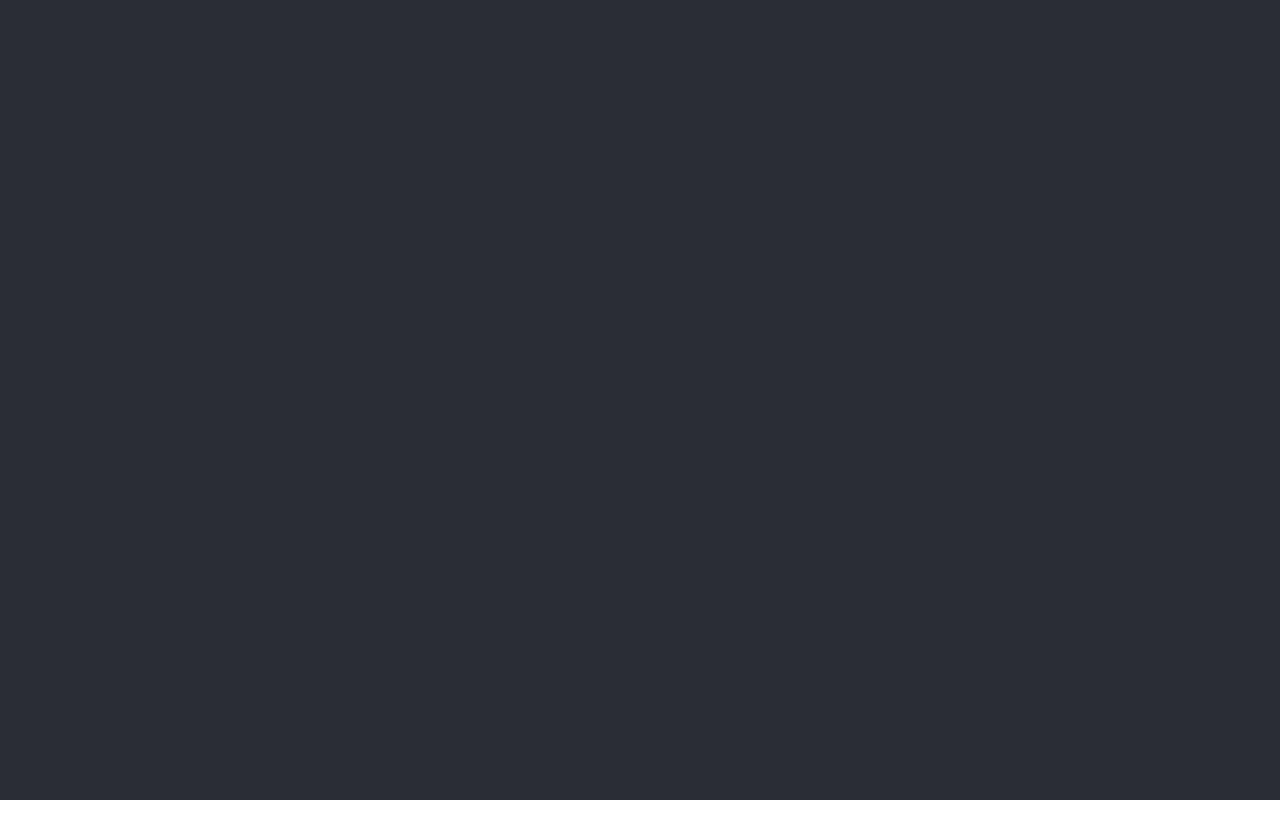
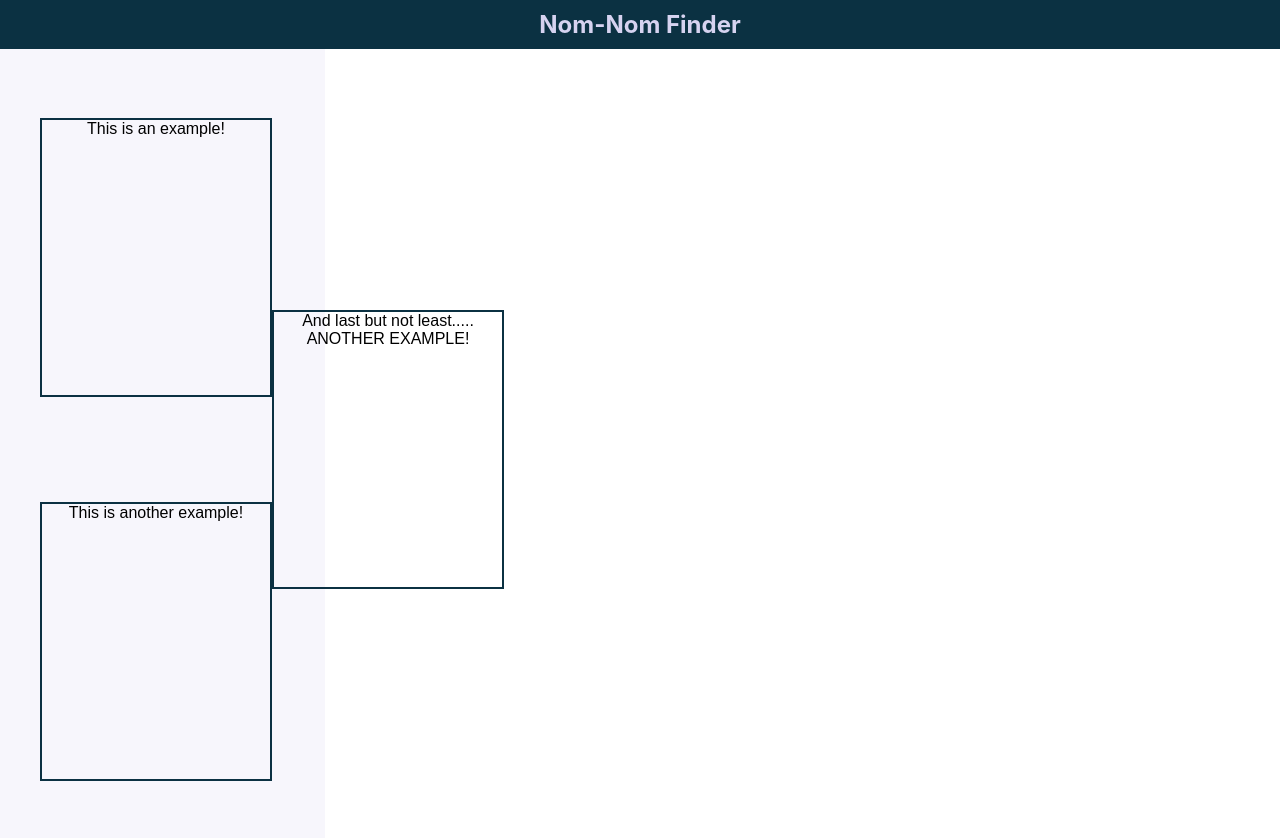
Before and after one commit to GadgetGirlCodes/FENDNeighborhoodApp, a React (Create React App) app: page / in a window 1280 px wide. Shown: the top 838 px of the page. Before the commit the page ends 800 px from the top, so only its background shows below. Built offline with nearby package versions, Linux system fonts and the light colour scheme.

Commit message:
feat: Created styles for the ListMenu container to get visual of layout

```diff
--- a/src/App.css
+++ b/src/App.css
@@ -1,32 +1,45 @@
-.App {
+/* color palette - Hex	    RGB
+                #0f5257	(15,82,87)
+                #0b3142	(11,49,66)
+                #9c92a3	(156,146,163)
+                #c6b9cd	(198,185,205)
+                #d6d3f0	(214,211,240) */
+
+/* Main Page */
+.mainHeader {
+  background-color: #0b3142;
+  padding: 10px;
+  margin: 0;
   text-align: center;
 }
 
-.App-logo {
-  animation: App-logo-spin infinite 20s linear;
-  height: 40vmin;
+.mainHeader h2 {
+  margin: 0;
+  color: #d6d3f0;
 }
 
-.App-header {
-  background-color: #282c34;
-  min-height: 100vh;
+/* List Style */
+.listMenu {
+  height: 100vh;
+  width: 325px;
+  max-width: 100vw;
+  background-color: rgba(214,211,240, 0.2);
+  font-family: Arial, Helvetica, sans-serif;
   display: flex;
-  flex-direction: column;
-  align-items: center;
-  justify-content: center;
-  font-size: calc(10px + 2vmin);
-  color: white;
 }
 
-.App-link {
-  color: #61dafb;
+.list {
+  display: flex;
+  list-style: none;
+  justify-content: space-around;
+  flex-direction: column;
+  flex-wrap: wrap;
+  align-items: center;
 }
 
-@keyframes App-logo-spin {
-  from {
-    transform: rotate(0deg);
-  }
-  to {
-    transform: rotate(360deg);
-  }
+.list li {
+  width: 80%;
+  height: 275px;
+  text-align: center;
+  border: #0b3142 2px solid;
 }
--- a/src/App.js
+++ b/src/App.js
@@ -1,15 +1,15 @@
 import React, { Component } from 'react';
+import MainPage from './MainPage';
 import './App.css';
 
 class App extends Component {
   render() {
     return (
       <div className="App">
-        <header className="App-header">
-        </header>
+        <MainPage />
+         {/* TODO: Create a full-screen map that displays markers for restaurants
+         near the UT Tyler campus.  */}
       </div>
-      // TODO: Create a full-screen map that displays markers for restaurants
-      // near the UT Tyler campus.
     );
   }
 }
--- a/src/ListMenu.js
+++ b/src/ListMenu.js
@@ -3,13 +3,16 @@ import React, { Component } from 'react'
 class ListMenu extends Component {
   render() {
     return (
-      <div className='list'>
-        <ol className='listings'>
+      <div className='listMenu'>
+        <ol className='list'>
           <li>
+            This is an example!
             {/* TODO: List restaurants and their corresponding info. Map markers must be animated
                 when clicked. Must have filter option here <FilterListing />
              */}
           </li>
+          <li>This is another example!</li>
+          <li>And last but not least..... ANOTHER EXAMPLE!</li>
         </ol>
       </div>
     )
--- a/src/MainPage.js
+++ b/src/MainPage.js
@@ -1,10 +1,14 @@
-import React, { Component } from 'react'
+import React, { Component } from 'react';
+import ListMenu from './ListMenu';
 
 class MainPage extends Component {
   render() {
     return (
-      <div className='header'>
+      <div className='mainPage'>
+        <div className='mainHeader'>
         <h2>Nom-Nom Finder</h2>
+        </div>
+        <ListMenu />
       </div>
       // TODO: Display map, listings etc.
     )
```
